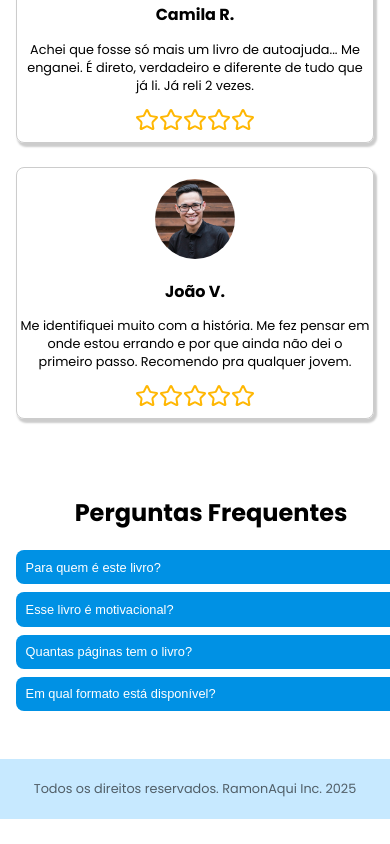
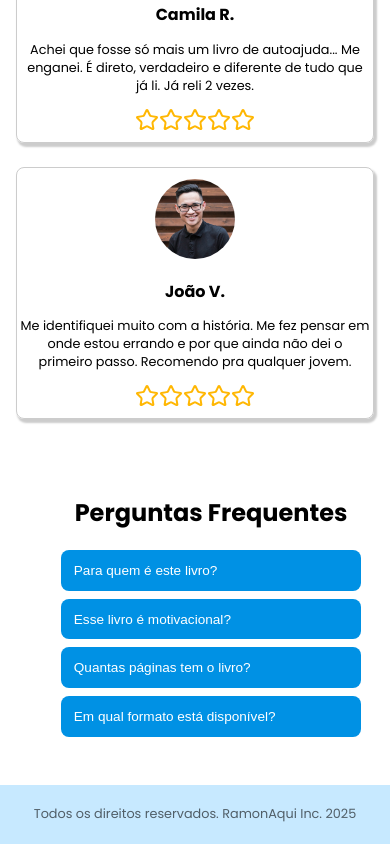
Before and after one commit to ramoncode-exe/my-book, a React (Vite) app: page / in a window 390 px wide. Shown: the part 2913-3757 px from the top of the page. Before the commit the page ends 3732 px from the top, so only its background shows below. Built offline with nearby package versions, Linux system fonts and the light colour scheme.

Commit message:
Responsive Design Faq Section

```diff
--- a/src/components/faq/Faq.css
+++ b/src/components/faq/Faq.css
@@ -51,12 +51,11 @@
 }
 
 @media screen and (max-width: 600px) {
-    .btnFaq {
-        font-size: 0.8rem;
-        padding: 0.6rem;
+    .btnFaq{
+        max-width: 300px;
     }
 
-    .textFaq {
-        font-size: 0.7rem;
+    .textFaq{
+        max-width: 300px;
     }
 }
```
